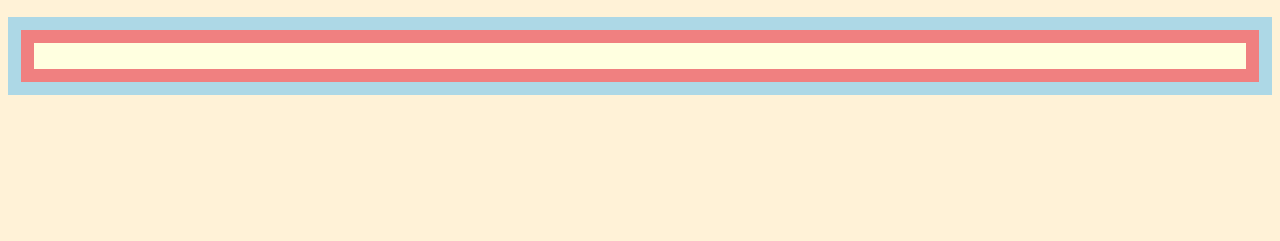
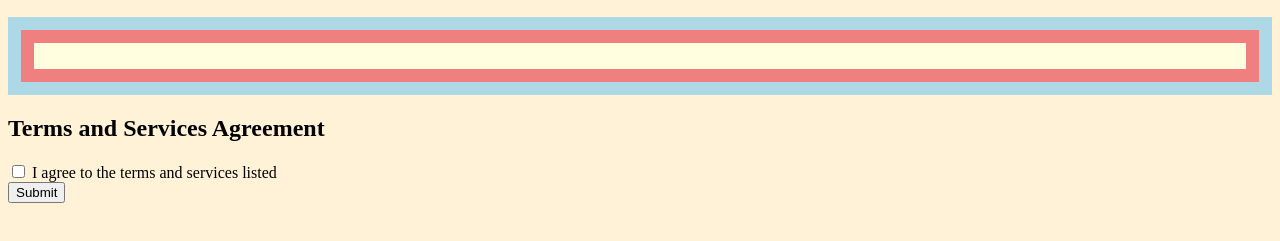
Before and after one commit to AntonioRobledo/Mousepad_Company_Feature, a plain HTML site: page index.html in a window 1280 px wide. Shown: the part 143-384 px from the top of the page. Drawn offline with Linux system fonts and the light colour scheme.

Commit message:
added terms and conditions

```diff
--- a/index.html
+++ b/index.html
@@ -28,7 +28,7 @@
         </div>
     </div>
 
-<!--     <h2> Terms and Services Agreement </h2>
+    <h2> Terms and Services Agreement </h2>
 
     <form>
         <label>
@@ -39,7 +39,7 @@
         <br>
 
         <button type="button" id="submitButton" onclick="validateAgreement()">Submit</button>
-    </form> -->
+    </form>
 
     <script src="./assets/js/script.js"></script>
 </body>
```
